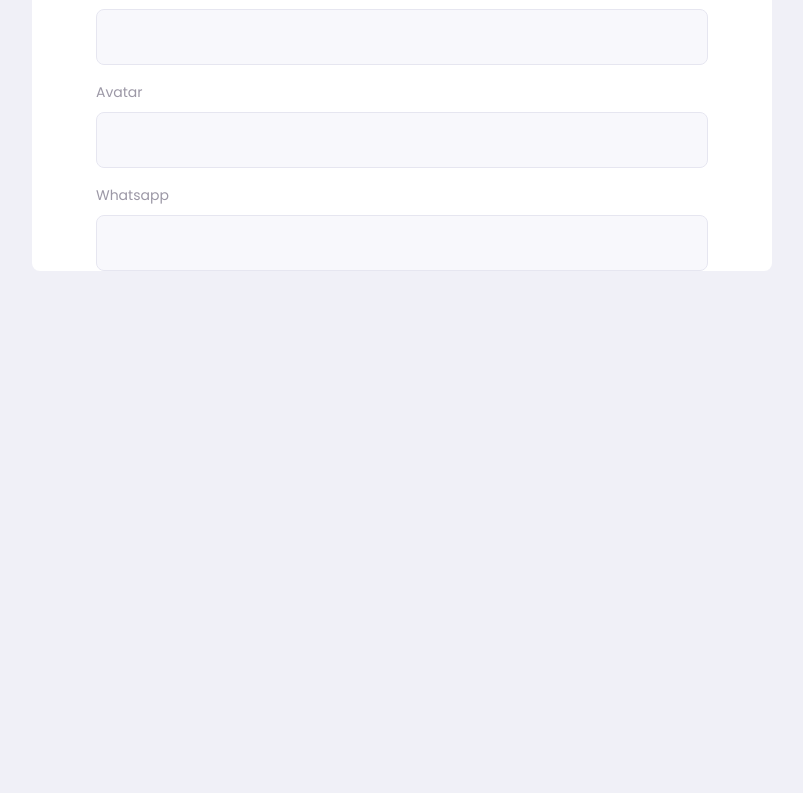
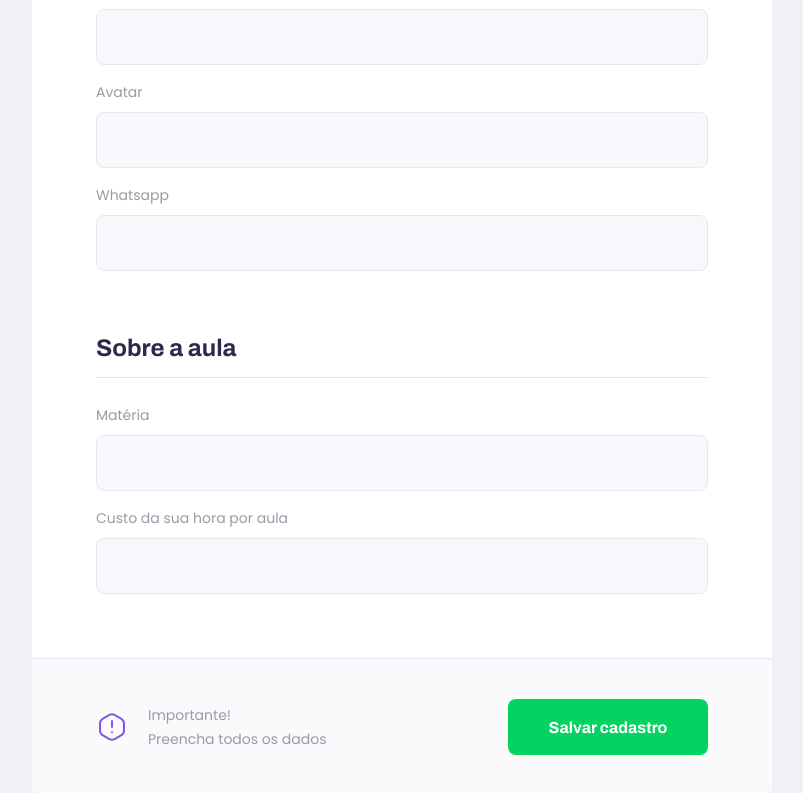
Before and after one commit to JVMedeiros/proffy, a React (Create React App) app in the folder web/: page /give-classes in a window 1280 px wide. Shown: the part 463-1256 px from the top of the page, without its empty margins (238-1041 px from the left). Before the commit the page ends 800 px from the top, so only its background shows below. Built offline with nearby package versions, Linux system fonts and the light colour scheme.

Commit message:
input imported

```diff
--- a/web/src/pages/TeacherForm/index.tsx
+++ b/web/src/pages/TeacherForm/index.tsx
@@ -2,9 +2,11 @@
 
 //Assets
 import './styles.css';
+import warningIcon from '../../assets/images/icons/warning.svg';
 
 //Components
 import PageHeader from '../../components/PageHeader';
+import Input from '../../components/Input';
 
 function TeacherForm() {
     return(
@@ -18,21 +20,30 @@
                 <fieldset>
                     <legend>Seus dados</legend>
 
-                    <div className="input-block">
-                        <label htmlFor="name">Nome completo</label>
-                        <input type="text" id="name"/>
-                    </div>
+                    <Input name="name" label="Nome completo" />
+                    <Input name="avatar" label="Avatar" />
+                    <Input name="whatsapp" label="Whatsapp" />
 
-                    <div className="input-block">
-                        <label htmlFor="avatar">Avatar</label>
-                        <input type="text" id="avatar"/>
-                    </div>
+                </fieldset>
 
-                    <div className="input-block">
-                        <label htmlFor="whatsapp">Whatsapp</label>
-                        <input type="text" id="whatsapp"/>
-                    </div>
+                <fieldset>
+                    <legend>Sobre a aula</legend>
+
+                    <Input name="subject" label="Matéria" />
+                    <Input name="cost" label="Custo da sua hora por aula" />
+
                 </fieldset>
+
+                <footer>
+                    <p>
+                        <img src={warningIcon} alt="Aviso importante"/>
+                        Importante! <br/>
+                        Preencha todos os dados
+                    </p>
+                    <button type="button">
+                        Salvar cadastro
+                    </button>
+                </footer>
             </main>
         </div>
     )
```
